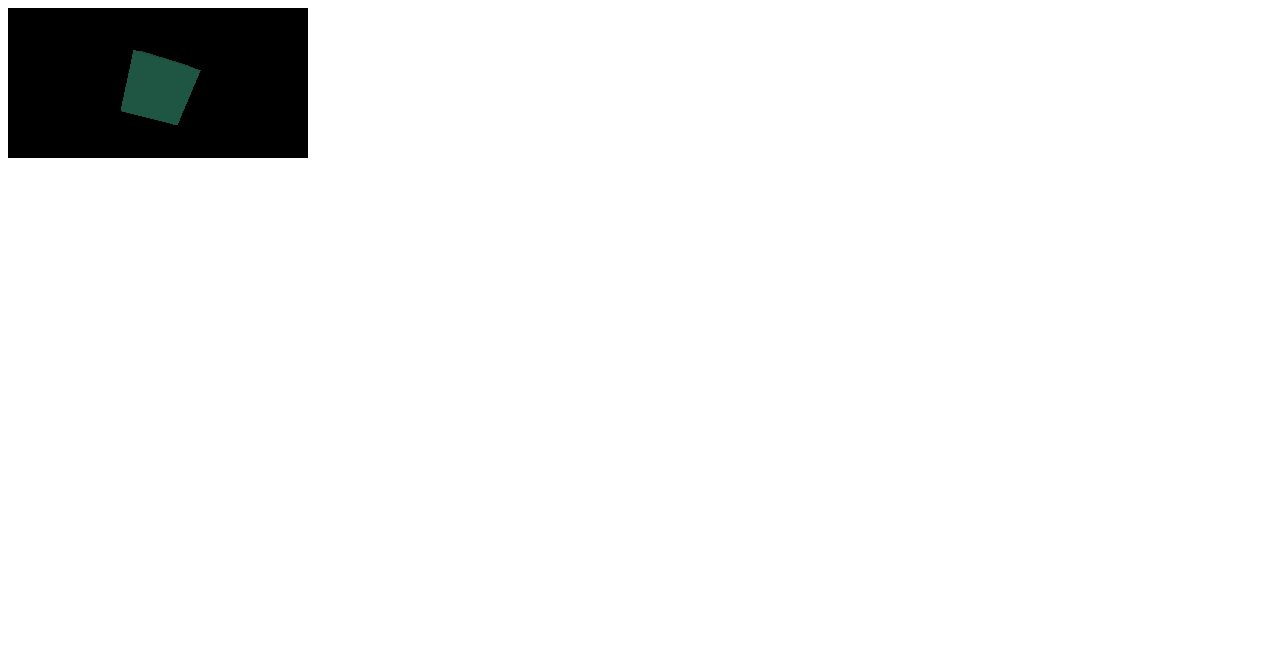
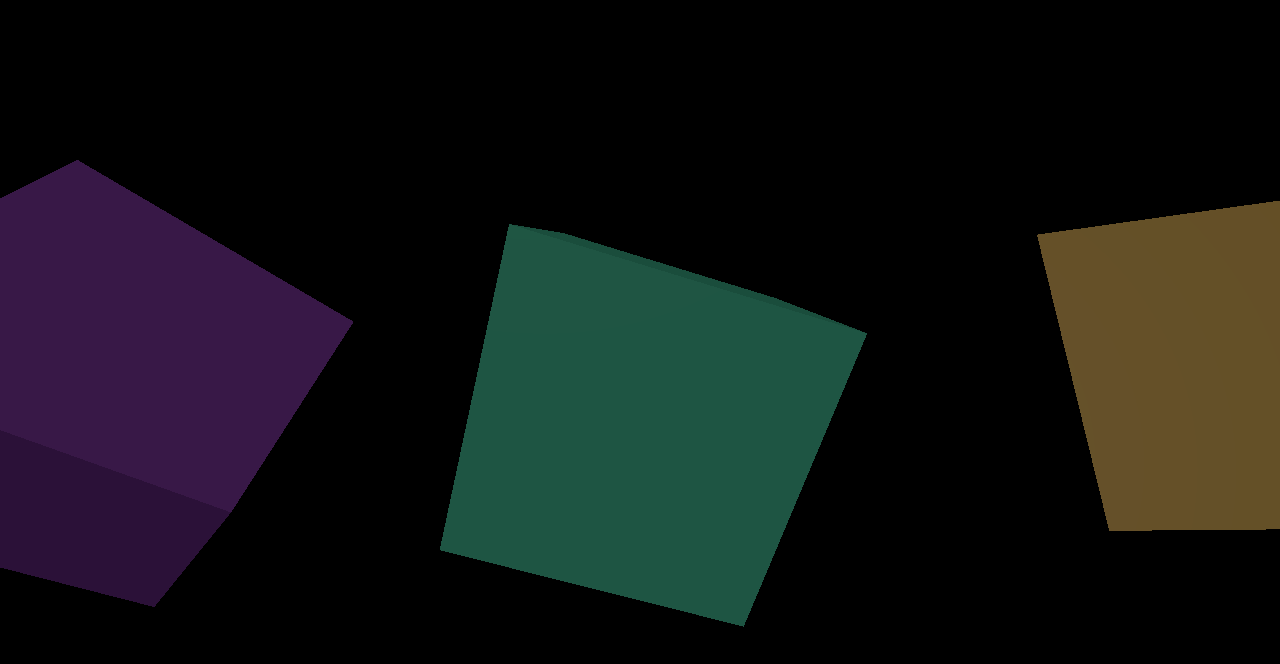
Before and after one commit to Tema1313/learnWebGL, a plain HTML site: page index.html in a window 1280 px wide. Drawn offline with nearby package versions, Linux system fonts and the light colour scheme; animation ran at ten frames a second.

Commit message:
Убрал пиксельность, добавил два квадрата

```diff
--- a/index.html
+++ b/index.html
@@ -4,6 +4,7 @@
   <meta charset="UTF-8">
   <meta http-equiv="X-UA-Compatible" content="IE=edge">
   <meta name="viewport" content="width=device-width, initial-scale=1.0">
+  <link rel="stylesheet" href="main.css">
   <title>Document</title>
 </head>
 <body>
--- a/main.css
+++ b/main.css
@@ -78,7 +78,12 @@ scroll-behavior: auto !important;
 }
 }
 
-.canvas{
-    margin:10px;
-    border:solid
-}
+html, body {
+    margin: 0;
+    height: 100%;
+  }
+  #c {
+    width: 100%;
+    height: 100%;
+    display: block;
+  }
--- a/script.js
+++ b/script.js
@@ -13,33 +13,67 @@ function main() {
 
   const scene = new THREE.Scene();
 
+  {
+    const color = 0xFFFFFF;
+    const intensity = 1;
+    const light = new THREE.DirectionalLight(color, intensity);
+    light.position.set(-1, 2, 4);
+    scene.add(light);
+  }
+
   const boxWidth = 1;
   const boxHeight = 1;
   const boxDepth = 1;
   const geometry = new THREE.BoxGeometry(boxWidth, boxHeight, boxDepth);
 
-  const material = new THREE.MeshPhongMaterial({color: 0x44aa88});  // Есть световое
+  function makeInstance(geometry, color, x) {
+    const material = new THREE.MeshPhongMaterial({color});
 
-  const cube = new THREE.Mesh(geometry, material);
-  scene.add(cube);
+    const cube = new THREE.Mesh(geometry, material);
+    scene.add(cube);
 
-  const color = 0xFFFFFF;
-  const intensity = 1;
-  const light = new THREE.DirectionalLight(color, intensity);
-  light.position.set(-1, 2, 4);
-  scene.add(light);
+    cube.position.x = x;
+
+    return cube;
+  }
+
+  const cubes = [
+    makeInstance(geometry, 0x44aa88,  0),
+    makeInstance(geometry, 0x8844aa, -2),
+    makeInstance(geometry, 0xaa8844,  2),
+  ];
+
+  function resizeRendererToDisplaySize(renderer) {
+    const canvas = renderer.domElement;
+    const width = canvas.clientWidth;
+    const height = canvas.clientHeight;
+    const needResize = canvas.width !== width || canvas.height !== height;
+    if (needResize) {
+      renderer.setSize(width, height, false); //устанавливаем внутренний размер холста(буфер рисования холста)
+    }
+    return needResize;
+  }
 
   function render(time) {
-    time *= 0.001;  // Преобразовать время до секунды
-
-    cube.rotation.x = time;
-    cube.rotation.y = time;
+    time *= 0.001;  //конвертировать время в секунды
+    if (resizeRendererToDisplaySize(renderer)) {
+      const canvas = renderer.domElement;
+      camera.aspect = canvas.clientWidth / canvas.clientHeight;
+      camera.updateProjectionMatrix();
+    }
+    cubes.forEach((cube, ndx) => {
+      const speed = 1 + ndx * .1;
+      const rot = time * speed;
+      cube.rotation.x = rot;
+      cube.rotation.y = rot;
+    });
 
     renderer.render(scene, camera);
 
     requestAnimationFrame(render);
   }
   requestAnimationFrame(render);
+
 }
 
 main();
```
